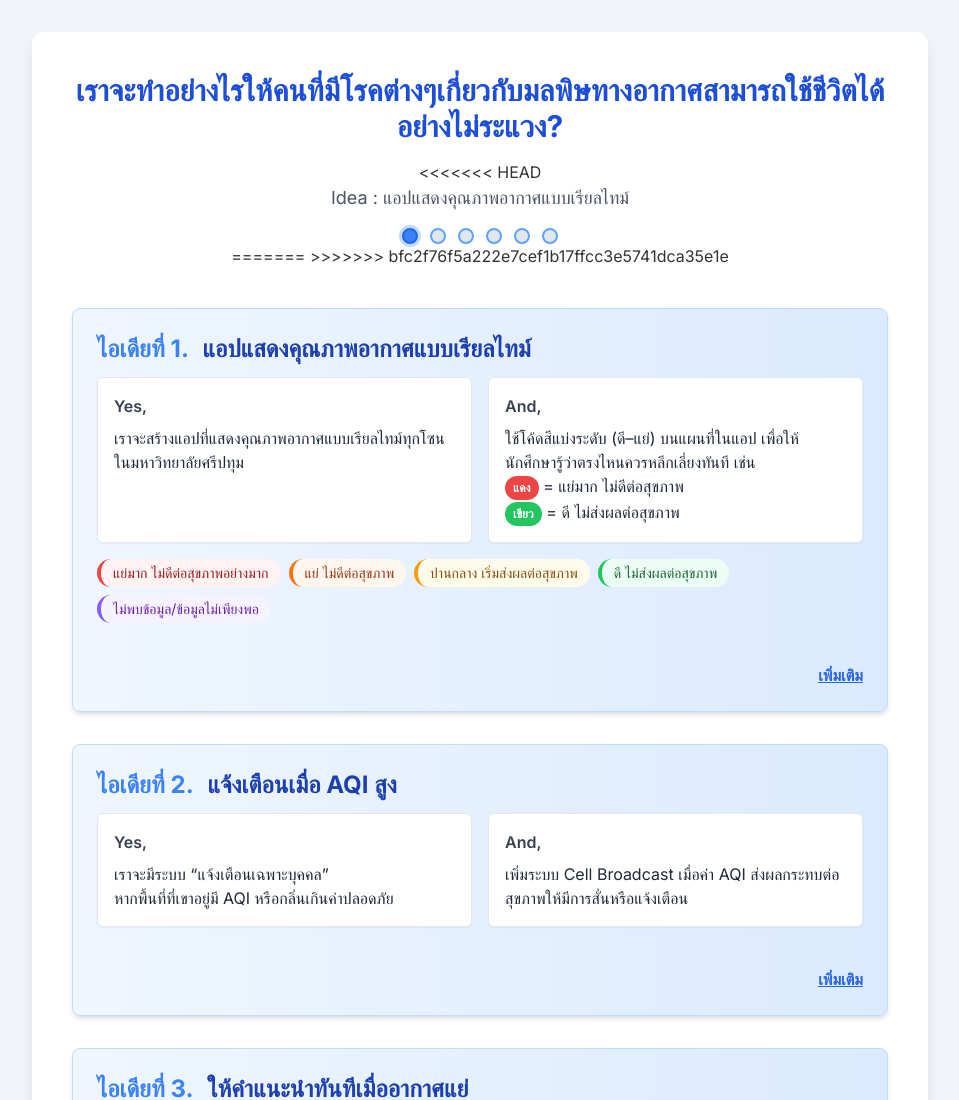
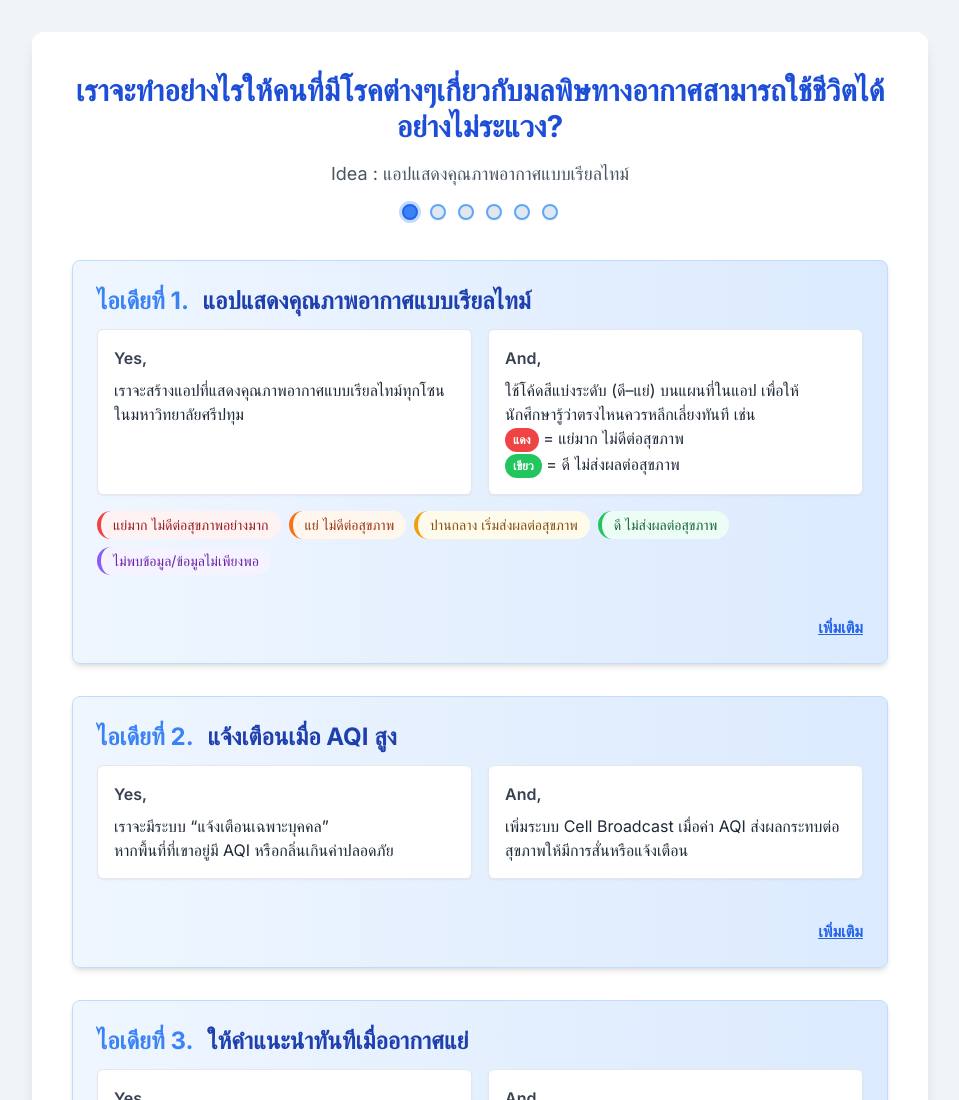
Before and after one commit to Pxnu/Final, a plain HTML site: page index.html in a window 1280 px wide. Shown: the top 1100 px of the page, without its empty margins (160-1119 px from the left). Drawn offline with nearby package versions, Linux system fonts and the light colour scheme.

Commit message:
first commit

```diff
--- a/index.html
+++ b/index.html
@@ -130,7 +130,6 @@
             <h1 class="text-3xl sm:text-2xl md:text-3xl font-extrabold text-blue-700 mb-4">
                 เราจะทำอย่างไรให้คนที่มีโรคต่างๆเกี่ยวกับมลพิษทางอากาศสามารถใช้ชีวิตได้อย่างไม่ระแวง?
             </h1>
-<<<<<<< HEAD
             <p class="text-lg text-gray-600">
                 Idea : แอปแสดงคุณภาพอากาศแบบเรียลไทม์
             </p>
@@ -142,9 +141,6 @@
                 <a href="idea4.html" class="page-dot w-4 h-4 rounded-full border-2 border-blue-400 transition-all duration-200 block" id="dot-4"></a>
                 <a href="idea5.html" class="page-dot w-4 h-4 rounded-full border-2 border-blue-400 transition-all duration-200 block" id="dot-5"></a>
             </nav>
-=======
-
->>>>>>> bfc2f76f5a222e7cef1b17ffcc3e5741dca35e1e
         </header>
 
         <section class="space-y-8">
```
